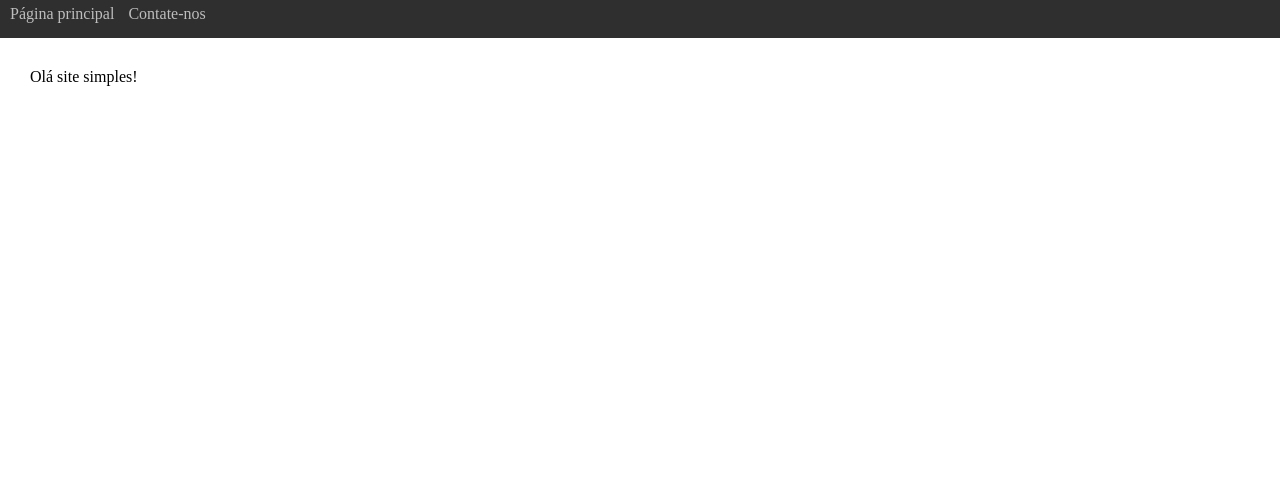
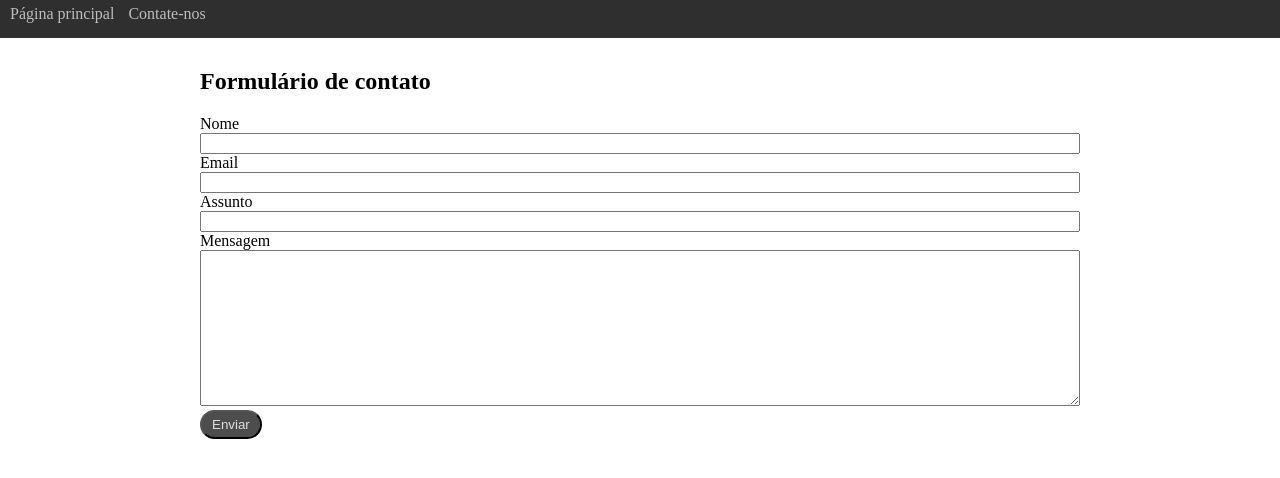
Before and after one commit to 1606187/css-playground, a plain HTML site: page contato.html in a window 1280 px wide. Drawn offline with Linux system fonts and the light colour scheme.

Commit message:
Adiciona CSS para formulário

```diff
--- /dev/null
+++ b/contato.css
@@ -0,0 +1,30 @@
+/* COMPONENTE FORM */
+main {
+    /* padding: 30px; */
+    padding: 30px 200px;
+}
+
+form {
+    /* border: solid red 3px; */
+}
+
+form > * {
+    /* border: solid green 3px; */
+}
+
+form > label {
+    display: block;
+}
+
+form > input, form > textarea {
+    width: 100%;
+    box-sizing: border-box;
+}
+
+form > button {
+    background-color: rgb(77, 77, 77);
+    color: rgb(226, 222, 222);
+    text-decoration: none;
+    padding: 5px 10px;
+    border-radius: 20px;
+}
--- a/contato.html
+++ b/contato.html
@@ -4,7 +4,8 @@
 <head>
     <meta charset="UTF-8">
     <meta name="viewport" content="width=device-width, initial-scale=1.0">
-    <link rel="stylesheet" href="style.css">
+    <link rel="stylesheet" href="layout.css">
+    <link rel="stylesheet" href="contato.css">
     <title>Contato</title>
 </head>
 
@@ -17,7 +18,27 @@
     </header>
 
     <main>
-        Olá site simples!
+
+        <section>
+            <h2>Formulário de contato</h2>
+
+            <form action="" method="post">
+                <label for="name">Nome</label>
+                <input type="text" name="name" id="name">
+
+                <label for="email">Email</label>
+                <input type="email" name="email" id="email">
+
+                <label for="subject">Assunto</label>
+                <input type="text" name="subject" id="subject">
+
+                <label for="message">Mensagem</label>
+                <textarea name="message" id="message" cols="30" rows="10"></textarea>
+
+                <button>Enviar</button>
+            </form>
+        </section>
+
     </main>
 
 </body>
--- /dev/null
+++ b/index.css
@@ -0,0 +1,37 @@
+/* RESETS */
+body {
+    margin: 0;
+}
+
+h2 {
+    margin-top: 0px;
+}
+
+/* LAYOUT */
+main {
+    padding: 30px;
+}
+
+/* COMPONENTES */
+.noticia {
+    margin-bottom: 25px;
+}
+
+.noticia div p {
+    width: 60ch;
+}
+
+.noticia footer a {
+    background-color: rgb(77, 77, 77);
+    color: rgb(226, 222, 222);
+    text-decoration: none;
+    padding: 5px 10px;
+    border-radius: 20px;
+}
+
+.noticia footer a:hover {
+    background-color: rgb(162, 159, 159);
+    border: solid 1px black;
+    color: black;
+    box-shadow: 0px 3px 10px 1px gray;
+}
--- /dev/null
+++ b/layout.css
@@ -0,0 +1,24 @@
+/* RESETS */
+body {
+    margin: 0;
+}
+
+h2 {
+    margin-top: 0px;
+}
+
+/* LAYOUT */
+.cabecalho-principal {
+    background-color: rgb(48, 47, 47);
+    padding: 5px 10px 15px 10px;
+}
+
+.cabecalho-principal nav a {
+    color: rgb(189, 189, 189);
+    text-decoration: none;
+    margin-right: 10px;
+}
+
+.cabecalho-principal nav a:hover  {
+    color: gray;
+}
--- a/style.css
+++ /dev/null
@@ -1,52 +0,0 @@
-/* RESETS */
-body {
-    margin: 0;
-}
-
-h2 {
-    margin-top: 0px;
-}
-
-/* LAYOUT */
-main {
-    padding: 30px;
-}
-
-.cabecalho-principal {
-    background-color: rgb(48, 47, 47);
-    padding: 5px 10px 15px 10px;
-}
-
-.cabecalho-principal nav a {
-    color: rgb(189, 189, 189);
-    text-decoration: none;
-    margin-right: 10px;
-}
-
-.cabecalho-principal nav a:hover  {
-    color: gray;
-}
-
-/* COMPONENTES */
-.noticia {
-    margin-bottom: 25px;
-}
-
-.noticia div p {
-    width: 60ch;
-}
-
-.noticia footer a {
-    background-color: rgb(77, 77, 77);
-    color: rgb(226, 222, 222);
-    text-decoration: none;
-    padding: 5px 10px;
-    border-radius: 20px;
-}
-
-.noticia footer a:hover {
-    background-color: rgb(162, 159, 159);
-    border: solid 1px black;
-    color: black;
-    box-shadow: 0px 3px 10px 1px gray;
-}
```
Also changed, not shown: index.html (+2 -1 lines).
